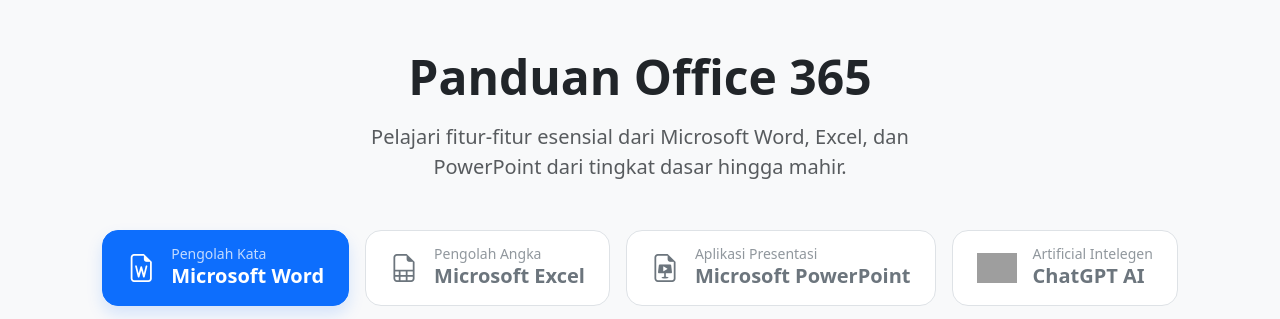
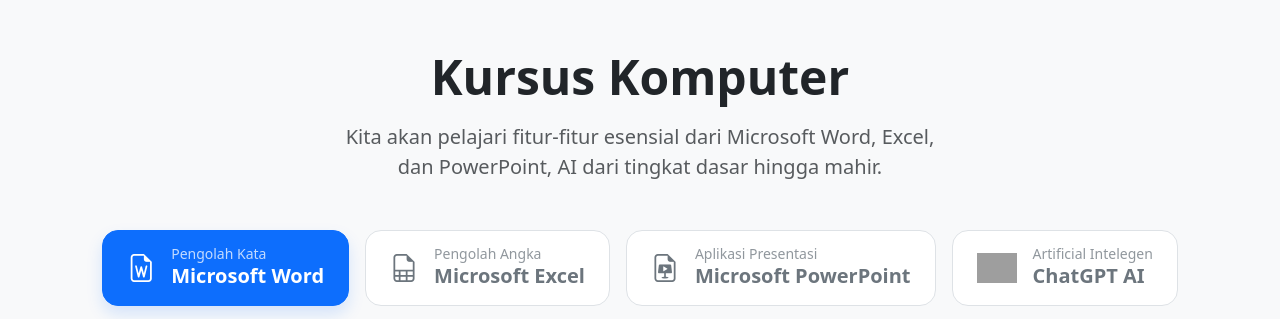
Before and after one commit to stpmdivisiit-spec/kursus_komputer, a plain HTML site: page index.html in a window 1280 px wide. Shown: the top 319 px of the page. Drawn offline with nearby package versions, Linux system fonts and the light colour scheme; grey boxes are pictures that could not be loaded.

Commit message:
Update index.html

```diff
--- a/index.html
+++ b/index.html
@@ -75,9 +75,9 @@
 
         <!-- Header -->
         <div class="text-center mb-5">
-            <h1 class="display-5 fw-bold text-dark mb-3">Panduan Office 365</h1>
+            <h1 class="display-5 fw-bold text-dark mb-3">Kursus Komputer</h1>
             <p class="lead text-muted mx-auto" style="max-width: 600px;">
-                Pelajari fitur-fitur esensial dari Microsoft Word, Excel, dan PowerPoint dari tingkat dasar hingga mahir.
+                Kita akan pelajari fitur-fitur esensial dari Microsoft Word, Excel, dan PowerPoint, AI dari tingkat dasar hingga mahir.
             </p>
         </div>
 
```
